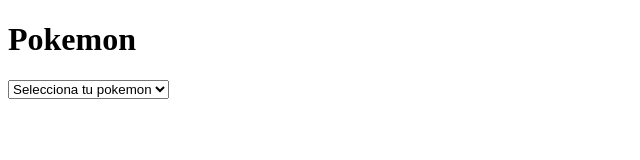
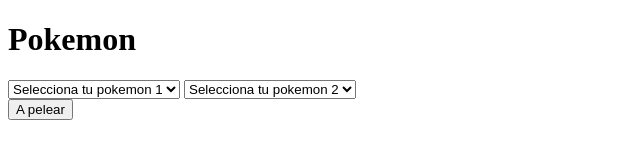
Before and after one commit to cstapiarubio/pokemon, a plain HTML site: page index.html in a window 1280 px wide. Shown: the whole page, without its empty margins (0-640 px from the left). Drawn offline with Linux system fonts and the light colour scheme.

Commit message:
agregue clases, listas, 2 selects

```diff
--- a/assets/js/main.js
+++ b/assets/js/main.js
@@ -18,6 +18,12 @@ function Pokemon(nombre, color, nivelDeAmistad, vida,poderDeAtaque){
 
 var pikachu=new Pokemon("Pikachu", "amarillo",0,100,10)
 var charmander=new Pokemon("Charmander", "rojo",0,20,80)
+var squartle=new Pokemon("Squartle", "azul",0,80,50)
+var charmander=new Pokemon("Bulbasaur", "verde",0,70,180)
+
+function pelear(pokemon1, pokemon2){
+
+}
 
 pikachu.atacar(charmander)
 console.log(charmander.vida)
--- a/index.html
+++ b/index.html
@@ -5,13 +5,20 @@
 </head>
 <body>
 <h1>Pokemon</h1>
- <select class="form-control">
-              <option value="0">Selecciona tu pokemon</option>
-              <option value="urbana">Pikachu</option>
-              <option value="treking">Charmander</option>
-              <option value="electrica">Squartle</option>
-              <option value="estatica">Bulbasaur</option>
+<div>
+<select class="pokemon1">
+              <option value="0" selected="">Selecciona tu pokemon 1</option>
+              <option value="urbana" class="pikachu">Pikachu</option>
+              <option value="treking" class="charmander">Charmander</option>
             </select>
+
+<select class="pokemon2">
+            <option value="0" selected="">Selecciona tu pokemon 2</option>
+            <option value="electrica" class ="squartle">Squartle</option>
+            <option value="estatica" class="bulbasaur">Bulbasaur</option>
+            </select>
+</div>
+<button class="btn btn-lg btn-primary btn-block submit-btn" onclick="Pokemon.atacar()">A pelear</button>
 <script src="assets/js/main.js"></script>
 </body>
 </html>
```
